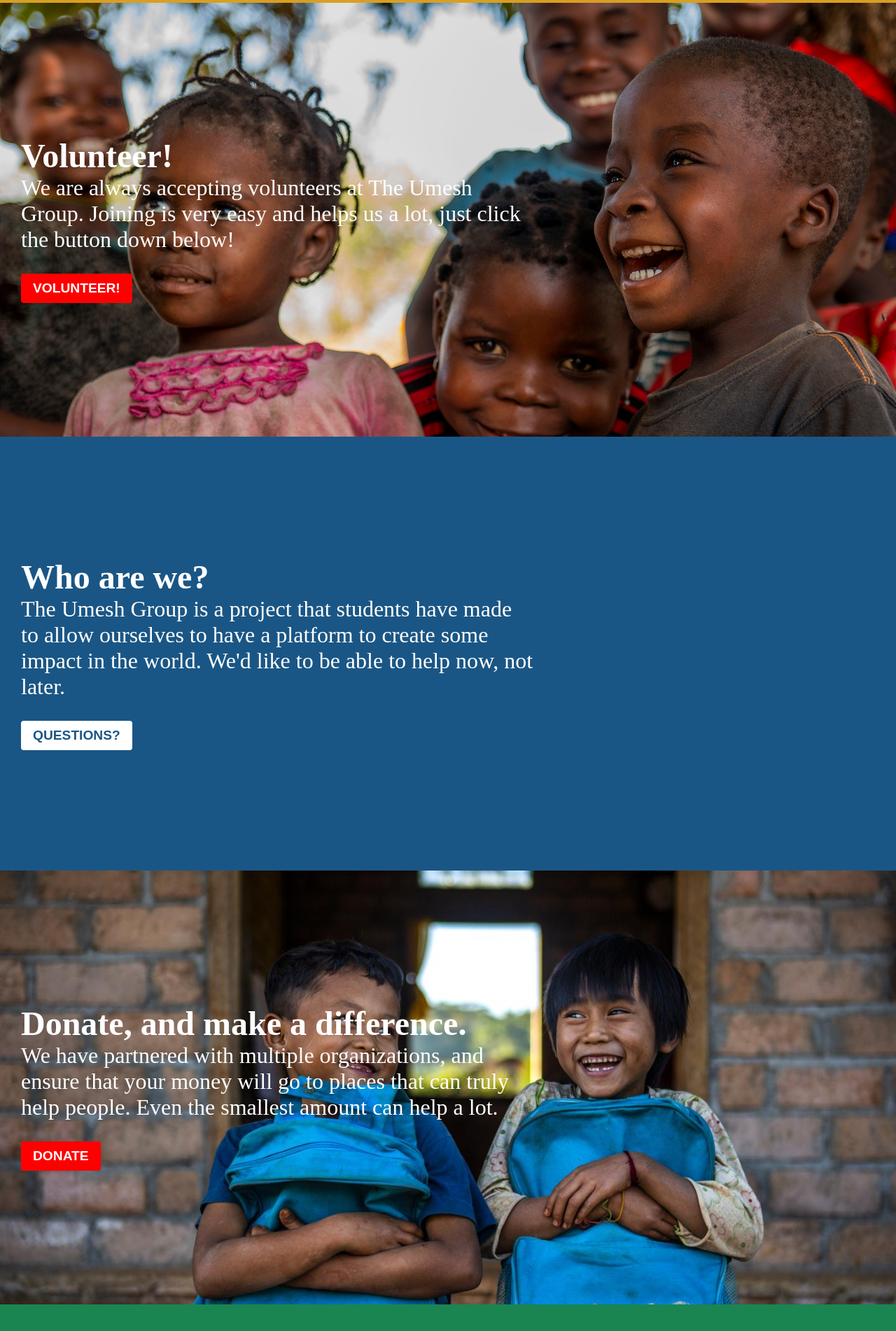
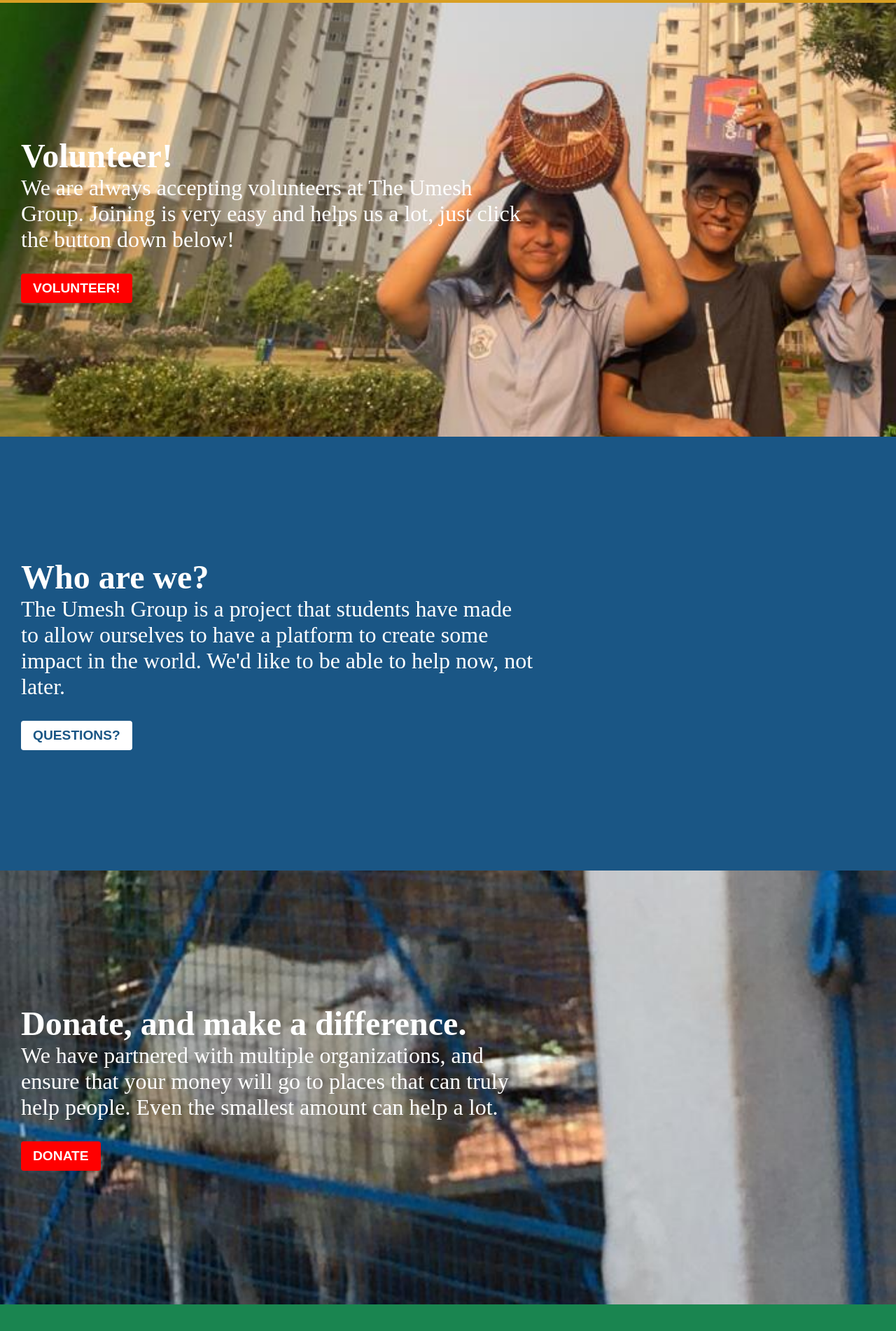
Before and after one commit to Aaryam/umeshgroup, a plain HTML site: page index.htm in a window 1280 px wide. Shown: the part 616-2518 px from the top of the page at 70% size. Drawn offline with Linux system fonts and the light colour scheme; a web font is replaced by a local one.

Commit message:
Changed pics

```diff
--- a/index.htm
+++ b/index.htm
@@ -5,7 +5,7 @@
     <meta charset="UTF-8">
     <meta http-equiv="X-UA-Compatible" content="IE=edge">
     <meta name="viewport" content="width=device-width, initial-scale=1.0">
-    <title>Umesh Foundation</title>
+    <title>The Umesh Group</title>
 </head>
 <link rel="stylesheet" href="style.css">
 <body>
@@ -21,7 +21,7 @@
         </div>
         <a name="VOLUNTEER"></a>
         <div class="section"
-            style="background: url(images/image1.jpeg) no-repeat; background-size: cover;">
+            style="background: url(images/thisimageisimportant.png) no-repeat; background-size: cover;">
             <div class="section-content">
                 <p class="section-title">Volunteer!</p>
                 <p class="section-description">We are always accepting volunteers at The Umesh Group. Joining is very easy and helps us a lot, just click the button down below!</p>
@@ -40,7 +40,7 @@
         </div>
         <a name="DONATE"></a>
         <div class="section"
-            style="background: url(images/image2.jpeg) no-repeat; background-size: cover;">
+            style="background: url(images/sheepthing.jpeg) no-repeat; background-size: cover;">
             <div class="section-content">
                 <p class="section-title">Donate, and make a difference.</p>
                 <p class="section-description">We have partnered with multiple organizations, and ensure that your money
```
Also changed, not shown: images/image5.jpeg (added), images/sheepthing.jpeg (added), images/thisimageisimportant.png (added).
